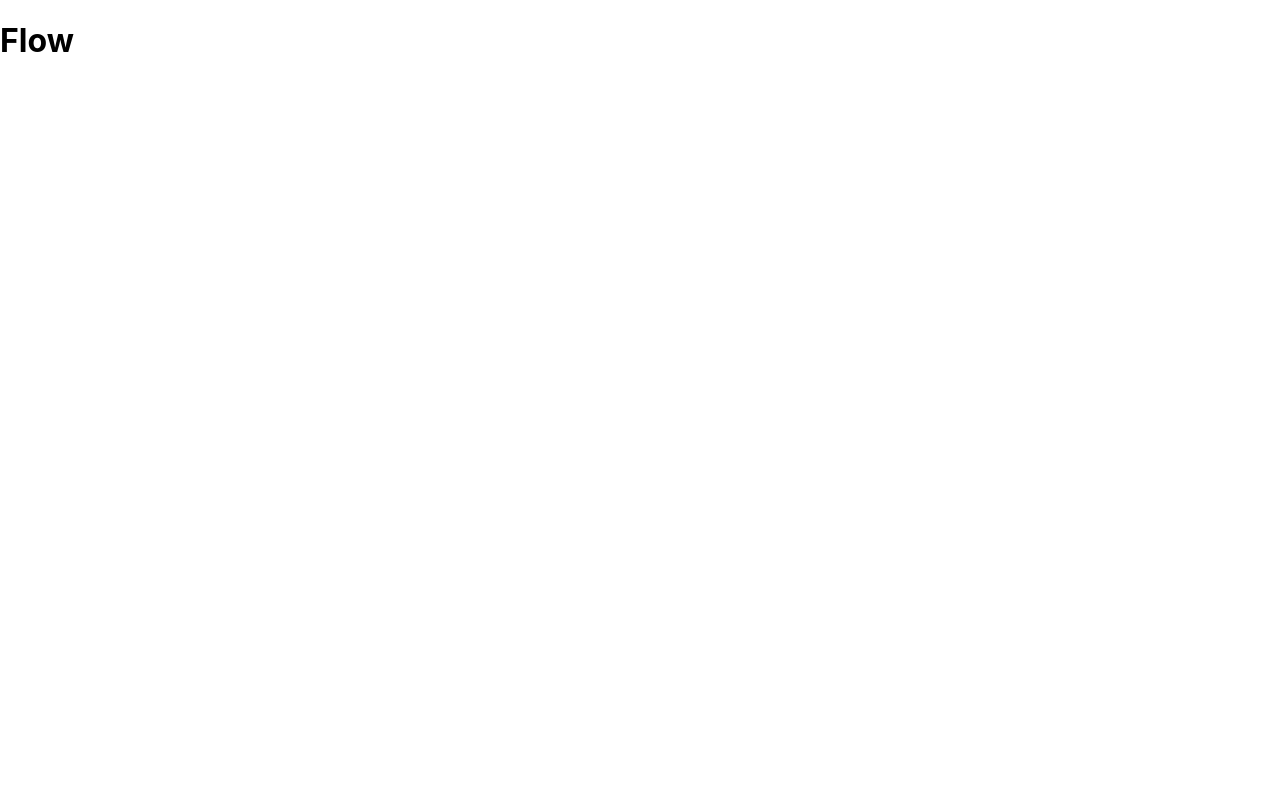
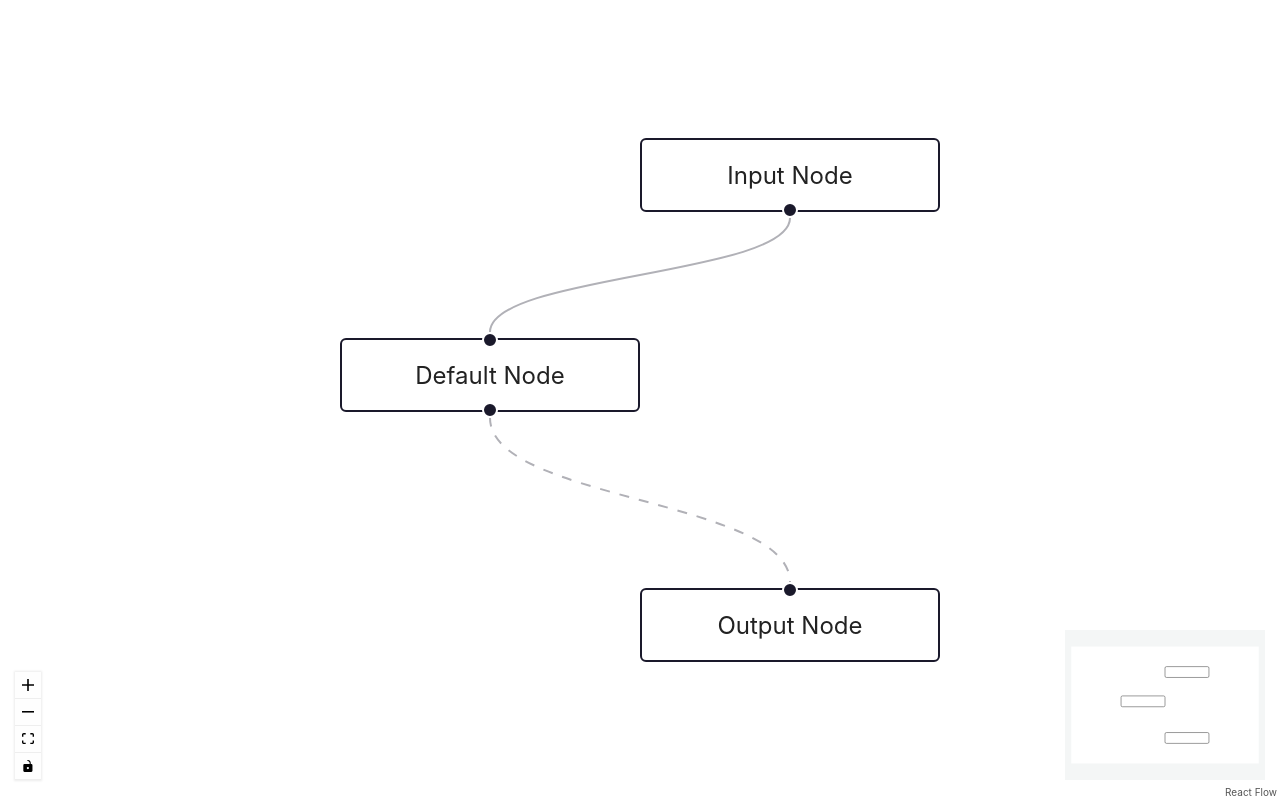
Before and after one commit to niwa-niwa/calcsheets, a React (Create React App) app: page / in a window 1280 px wide. Built offline with nearby package versions, Linux system fonts and the light colour scheme.

Commit message:
implemented sample flow

```diff
--- a/src/sheet.jsx
+++ b/src/sheet.jsx
@@ -42,10 +42,8 @@ function Flow() {
     [setEdges]
   );
 
-  // TODO ReactFlowの親要素の width と heightを100%にする
   return (
-    <>
-      <h1>Flow</h1>
+    <div style={{ height: "100vh" }}>
       <ReactFlow
         nodes={nodes}
         edges={edges}
@@ -56,7 +54,7 @@ function Flow() {
         <MiniMap />
         <Controls />
       </ReactFlow>
-    </>
+    </div>
   );
 }
 
```
